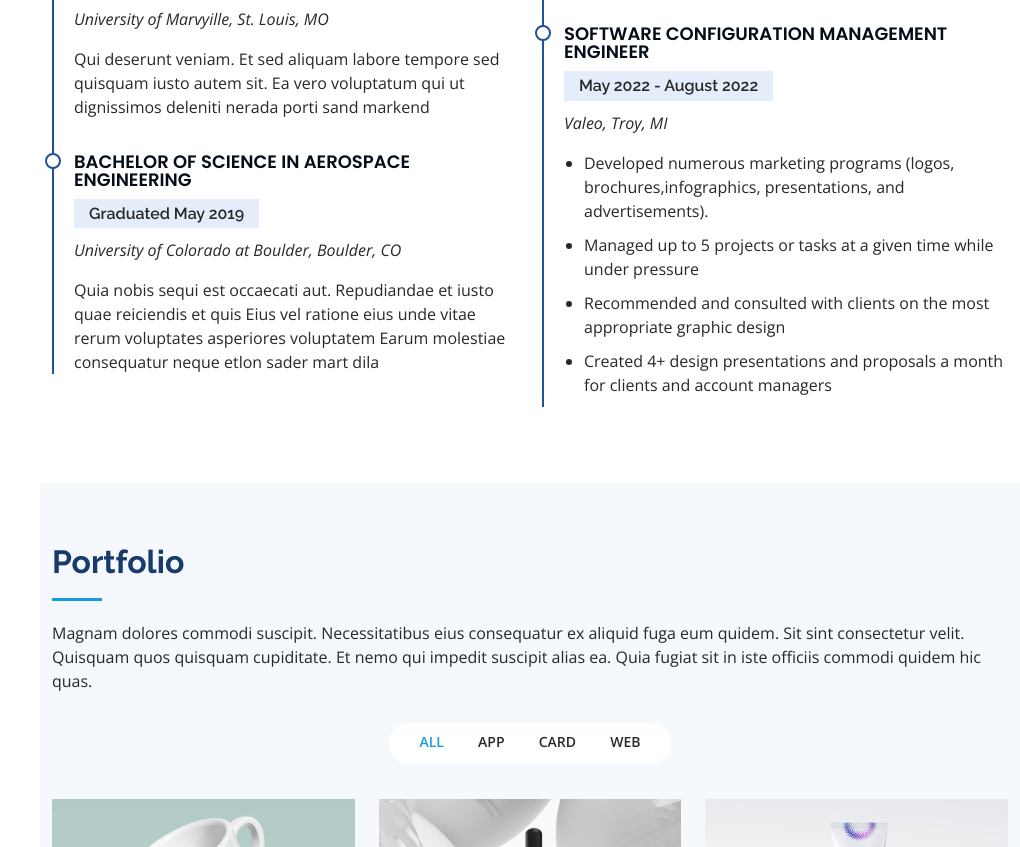
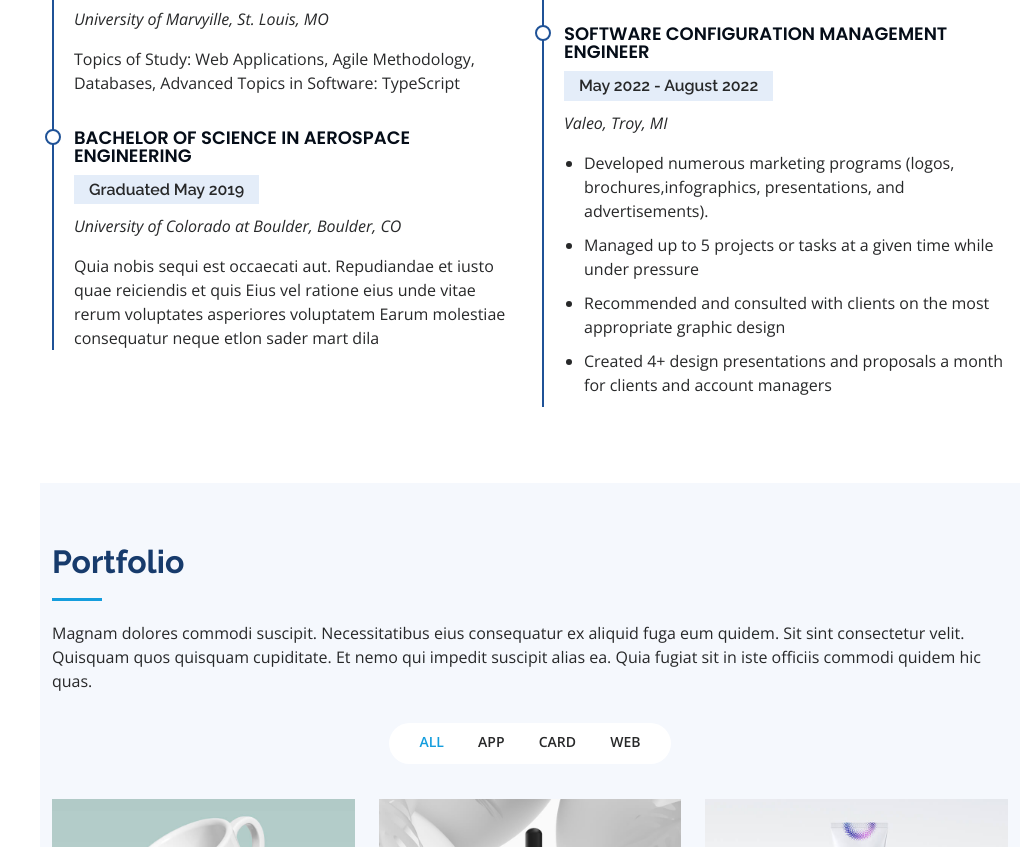
Before and after one commit to Jual6332/NewPortfolioWebsite, a plain HTML site: page iPortfolio/iPortfolio/index.html in a window 1280 px wide. Shown: the part 2181-3028 px from the top of the page, without its empty margins (260-1280 px from the left). Drawn offline with nearby package versions, Linux system fonts and the light colour scheme.

Commit message:
Added topics of study for masters degree

```diff
--- a/iPortfolio/iPortfolio/index.html
+++ b/iPortfolio/iPortfolio/index.html
@@ -281,12 +281,13 @@
               </ul>
             </div>
 
+            <!--  Prof. Joseph Gradecki -->
             <h3 class="resume-title">Education</h3>
             <div class="resume-item">
               <h4>Master of Science in Software Development</h4>
               <h5>Graduated May 2023</h5>
               <p><em>University of Marvyille, St. Louis, MO</em></p>
-              <p>Qui deserunt veniam. Et sed aliquam labore tempore sed quisquam iusto autem sit. Ea vero voluptatum qui ut dignissimos deleniti nerada porti sand markend</p>
+              <p>Topics of Study: Web Applications, Agile Methodology, Databases, Advanced Topics in Software: TypeScript</p>
             </div>
             <div class="resume-item">
               <h4>Bachelor of Science in Aerospace Engineering</h4>
```
